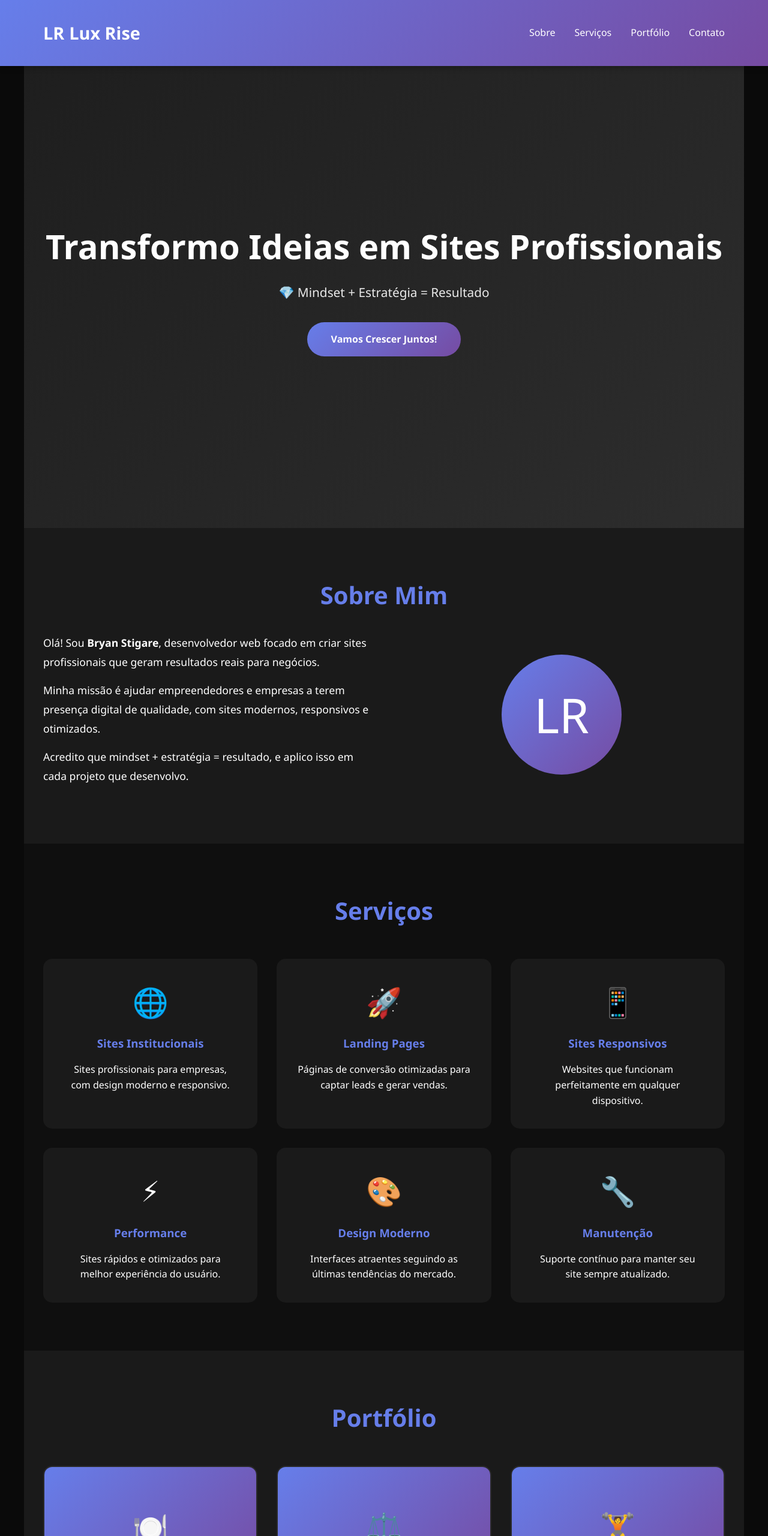
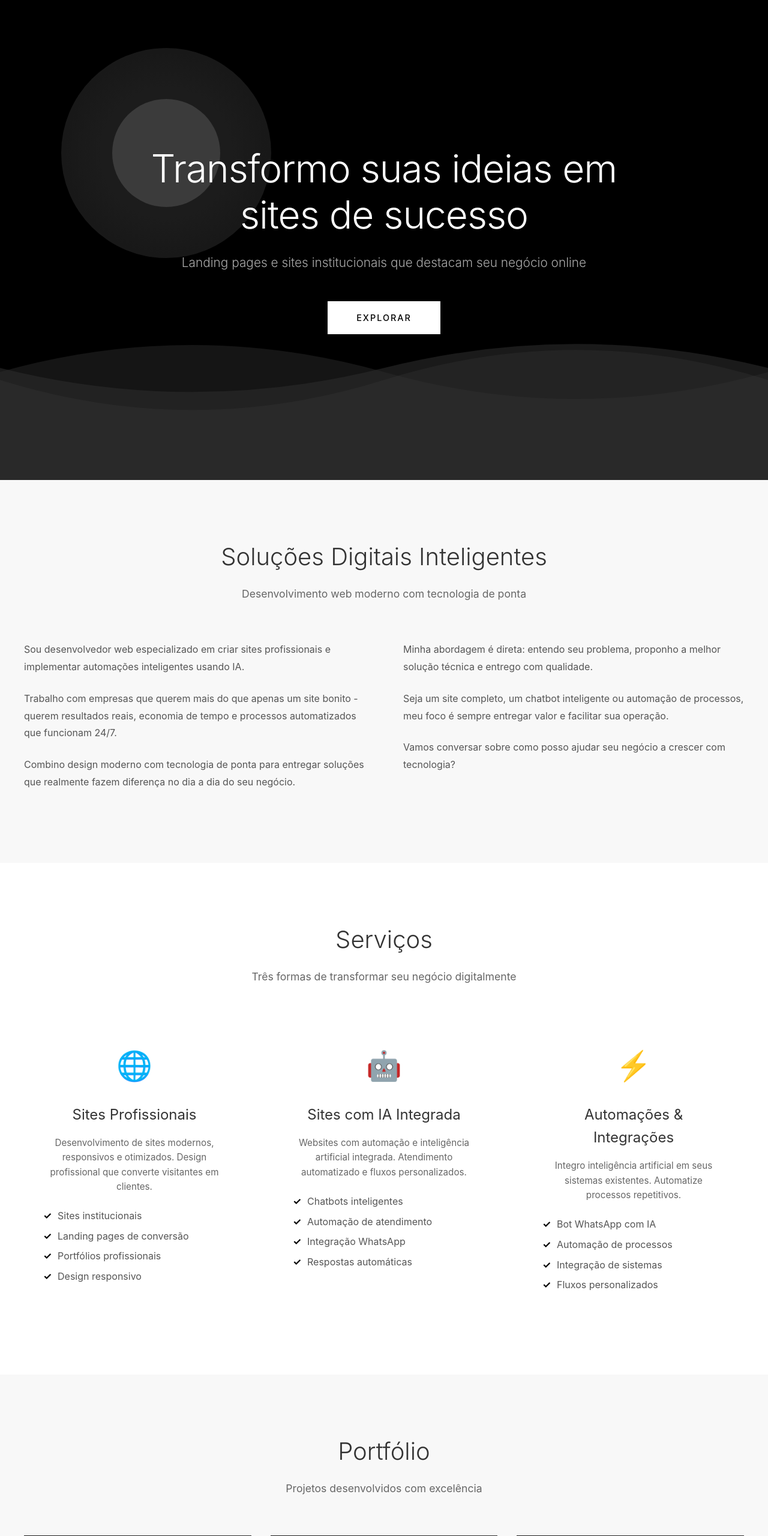
Before and after one commit to bryanstigare/luxrise-portfolio, a plain HTML site: page index.html in a window 1280 px wide. Shown: the top 2560 px of the page at 60% size. Drawn offline with Linux system fonts and the light colour scheme.

Commit message:
Update index.html

```diff
--- a/index.html
+++ b/index.html
@@ -3,7 +3,7 @@
 <head>
     <meta charset="UTF-8">
     <meta name="viewport" content="width=device-width, initial-scale=1.0">
-    <title>Lux Rise - Desenvolvimento Web</title>
+    <title>Lux Rise - Desenvolvimento Web & Automação</title>
     <style>
         * {
             margin: 0;
@@ -12,420 +12,462 @@
         }
 
         body {
-            font-family: 'Segoe UI', Tahoma, Geneva, Verdana, sans-serif;
+            font-family: -apple-system, BlinkMacSystemFont, 'Segoe UI', 'Helvetica', Arial, sans-serif;
             line-height: 1.6;
             color: #333;
-            background: #0a0a0a;
+            overflow-x: hidden;
         }
 
-        header {
-            background: linear-gradient(135deg, #667eea 0%, #764ba2 100%);
-            color: white;
-            padding: 2rem 0;
-            position: fixed;
-            width: 100%;
-            top: 0;
-            z-index: 1000;
-            box-shadow: 0 2px 10px rgba(0,0,0,0.3);
+        .hero {
+            min-height: 100vh;
+            background: #000;
+            display: flex;
+            align-items: center;
+            justify-content: center;
+            position: relative;
+            overflow: hidden;
         }
 
-        nav {
-            max-width: 1200px;
-            margin: 0 auto;
-            padding: 0 2rem;
-            display: flex;
-            justify-content: space-between;
-            align-items: center;
+        .hero-background {
+            position: absolute;
+            top: 0;
+            left: 0;
+            width: 100%;
+            height: 100%;
+            z-index: 1;
         }
 
-        .logo {
-            font-size: 1.8rem;
-            font-weight: bold;
-            display: flex;
-            align-items: center;
-            gap: 0.5rem;
+        .circle {
+            position: absolute;
+            border-radius: 50%;
         }
 
-        .nav-links {
-            display: flex;
-            gap: 2rem;
-            list-style: none;
-        }
-
-        .nav-links a {
-            color: white;
-            text-decoration: none;
-            transition: opacity 0.3s;
-        }
-
-        .nav-links a:hover {
+        .circle-1 {
+            width: 350px;
+            height: 350px;
+            background: radial-gradient(circle, #2a2a2a 0%, #1a1a1a 100%);
+            top: 10%;
+            left: 8%;
             opacity: 0.8;
         }
 
+        .circle-inner {
+            position: absolute;
+            width: 180px;
+            height: 180px;
+            background: #4a4a4a;
+            border-radius: 50%;
+            top: 50%;
+            left: 50%;
+            transform: translate(-50%, -50%);
+        }
+
+        .wave {
+            position: absolute;
+            bottom: 0;
+            left: 0;
+            width: 100%;
+            height: 40%;
+        }
+
+        .wave-path {
+            fill: #1a1a1a;
+        }
+
+        .wave-2 {
+            opacity: 0.5;
+            height: 45%;
+        }
+
+        .wave-2 .wave-path {
+            fill: #2a2a2a;
+        }
+
+        .wave-3 {
+            opacity: 0.3;
+            height: 50%;
+        }
+
+        .wave-3 .wave-path {
+            fill: #3a3a3a;
+        }
+
+        .hero-content {
+            position: relative;
+            z-index: 10;
+            text-align: center;
+            color: white;
+            padding: 2rem;
+            max-width: 900px;
+        }
+
+        .hero h1 {
+            font-size: 4rem;
+            font-weight: 300;
+            margin-bottom: 1.5rem;
+            letter-spacing: -1px;
+            line-height: 1.2;
+        }
+
+        .hero p {
+            font-size: 1.3rem;
+            color: #aaa;
+            margin-bottom: 3rem;
+            font-weight: 300;
+        }
+
+        .cta-button {
+            display: inline-block;
+            padding: 1rem 3rem;
+            background: white;
+            color: #000;
+            text-decoration: none;
+            text-transform: uppercase;
+            letter-spacing: 2px;
+            font-size: 0.9rem;
+            font-weight: 500;
+            transition: all 0.3s ease;
+        }
+
+        .cta-button:hover {
+            background: #f0f0f0;
+            transform: translateY(-2px);
+            box-shadow: 0 10px 30px rgba(255,255,255,0.1);
+        }
+
         section {
-            padding: 5rem 2rem;
+            padding: 6rem 2rem;
+        }
+
+        .container {
             max-width: 1200px;
             margin: 0 auto;
         }
 
-        .hero {
-            min-height: 100vh;
-            display: flex;
-            align-items: center;
-            justify-content: center;
+        .section-title {
             text-align: center;
-            background: linear-gradient(135deg, #1e1e1e 0%, #2d2d2d 100%);
-            color: white;
-            margin-top: 80px;
+            font-size: 2.5rem;
+            margin-bottom: 1rem;
+            font-weight: 300;
         }
 
-        .hero-content h1 {
-            font-size: 3.5rem;
-            margin-bottom: 1rem;
-            animation: fadeInUp 1s ease;
-        }
-
-        .hero-content p {
-            font-size: 1.3rem;
-            margin-bottom: 2rem;
-            opacity: 0.9;
-            animation: fadeInUp 1s ease 0.2s backwards;
-        }
-
-        .cta-button {
-            display: inline-block;
-            padding: 1rem 2.5rem;
-            background: linear-gradient(135deg, #667eea 0%, #764ba2 100%);
-            color: white;
-            text-decoration: none;
-            border-radius: 50px;
-            font-weight: bold;
-            transition: transform 0.3s, box-shadow 0.3s;
-            animation: fadeInUp 1s ease 0.4s backwards;
-        }
-
-        .cta-button:hover {
-            transform: translateY(-3px);
-            box-shadow: 0 10px 30px rgba(102, 126, 234, 0.4);
+        .section-subtitle {
+            text-align: center;
+            color: #666;
+            font-size: 1.1rem;
+            margin-bottom: 4rem;
         }
 
         .about {
-            background: #1a1a1a;
-            color: white;
+            background: #f8f8f8;
         }
 
-        .about h2 {
-            font-size: 2.5rem;
-            margin-bottom: 2rem;
-            text-align: center;
-            color: #667eea;
-        }
-
-        .about-content {
+        .about-grid {
             display: grid;
             grid-template-columns: 1fr 1fr;
-            gap: 3rem;
-            align-items: center;
+            gap: 4rem;
+            align-items: start;
         }
 
         .about-text p {
-            font-size: 1.1rem;
-            margin-bottom: 1rem;
+            margin-bottom: 1.5rem;
             line-height: 1.8;
+            color: #555;
         }
 
         .services {
-            background: #0f0f0f;
-            color: white;
+            background: white;
         }
 
-        .services h2 {
-            font-size: 2.5rem;
-            margin-bottom: 3rem;
-            text-align: center;
-            color: #667eea;
-        }
-
-        .service-grid {
+        .services-grid {
             display: grid;
-            grid-template-columns: repeat(auto-fit, minmax(280px, 1fr));
-            gap: 2rem;
+            grid-template-columns: repeat(3, 1fr);
+            gap: 3rem;
         }
 
         .service-card {
-            background: #1a1a1a;
+            text-align: center;
             padding: 2rem;
-            border-radius: 15px;
-            text-align: center;
-            transition: transform 0.3s, box-shadow 0.3s;
-            border: 2px solid transparent;
+            transition: transform 0.3s;
         }
 
         .service-card:hover {
             transform: translateY(-10px);
-            box-shadow: 0 10px 30px rgba(102, 126, 234, 0.3);
-            border-color: #667eea;
         }
 
         .service-icon {
             font-size: 3rem;
-            margin-bottom: 1rem;
+            margin-bottom: 1.5rem;
         }
 
         .service-card h3 {
+            font-size: 1.5rem;
             margin-bottom: 1rem;
-            color: #667eea;
+            font-weight: 400;
+        }
+
+        .service-card p {
+            color: #666;
+            line-height: 1.6;
+            font-size: 0.95rem;
+        }
+
+        .service-features {
+            margin-top: 1.5rem;
+            text-align: left;
+        }
+
+        .service-features li {
+            color: #555;
+            margin-bottom: 0.5rem;
+            list-style: none;
+            padding-left: 1.5rem;
+            position: relative;
+        }
+
+        .service-features li:before {
+            content: "✓";
+            position: absolute;
+            left: 0;
+            color: #000;
+            font-weight: bold;
         }
 
         .portfolio {
-            background: #1a1a1a;
-            color: white;
-        }
-
-        .portfolio h2 {
-            font-size: 2.5rem;
-            margin-bottom: 3rem;
-            text-align: center;
-            color: #667eea;
+            background: #f8f8f8;
         }
 
         .portfolio-grid {
             display: grid;
-            grid-template-columns: repeat(auto-fit, minmax(300px, 1fr));
+            grid-template-columns: repeat(3, 1fr);
             gap: 2rem;
         }
 
         .portfolio-item {
-            background: #0f0f0f;
-            border-radius: 15px;
+            background: white;
             overflow: hidden;
             transition: transform 0.3s;
-            border: 2px solid #2a2a2a;
         }
 
         .portfolio-item:hover {
-            transform: scale(1.05);
-            border-color: #667eea;
+            transform: translateY(-5px);
+            box-shadow: 0 20px 40px rgba(0,0,0,0.1);
         }
 
         .portfolio-image {
-            height: 200px;
-            background: linear-gradient(135deg, #667eea 0%, #764ba2 100%);
+            height: 250px;
+            background: linear-gradient(135deg, #1a1a1a 0%, #3a3a3a 100%);
             display: flex;
             align-items: center;
             justify-content: center;
-            font-size: 3rem;
-            color: white;
+            font-size: 4rem;
         }
 
         .portfolio-info {
-            padding: 1.5rem;
+            padding: 2rem;
         }
 
         .portfolio-info h3 {
             margin-bottom: 0.5rem;
-            color: #667eea;
+            font-weight: 400;
+        }
+
+        .portfolio-info p {
+            color: #666;
+            font-size: 0.95rem;
         }
 
         .contact {
-            background: #0f0f0f;
+            background: #000;
             color: white;
             text-align: center;
         }
 
-        .contact h2 {
-            font-size: 2.5rem;
-            margin-bottom: 2rem;
-            color: #667eea;
+        .contact .section-title {
+            color: white;
         }
 
-        .contact p {
-            font-size: 1.2rem;
-            margin-bottom: 2rem;
+        .contact .section-subtitle {
+            color: #aaa;
         }
 
         .social-links {
             display: flex;
             justify-content: center;
             gap: 2rem;
-            margin-top: 2rem;
+            margin-top: 3rem;
         }
 
         .social-links a {
-            display: inline-flex;
-            align-items: center;
-            gap: 0.5rem;
             padding: 1rem 2rem;
-            background: #1a1a1a;
-            color: white;
+            background: white;
+            color: #000;
             text-decoration: none;
-            border-radius: 50px;
-            transition: transform 0.3s, background 0.3s;
-            border: 2px solid #667eea;
+            transition: all 0.3s;
+            text-transform: uppercase;
+            font-size: 0.9rem;
+            letter-spacing: 1px;
         }
 
         .social-links a:hover {
-            transform: translateY(-5px);
-            background: linear-gradient(135deg, #667eea 0%, #764ba2 100%);
+            background: #f0f0f0;
+            transform: translateY(-3px);
         }
 
         footer {
             background: #000;
-            color: white;
+            color: #666;
             text-align: center;
             padding: 2rem;
+            border-top: 1px solid #222;
         }
 
-        @keyframes fadeInUp {
-            from {
-                opacity: 0;
-                transform: translateY(30px);
-            }
-            to {
-                opacity: 1;
-                transform: translateY(0);
-            }
-        }
-
-        @media (max-width: 768px) {
-            .hero-content h1 {
+        @media (max-width: 968px) {
+            .hero h1 {
                 font-size: 2.5rem;
             }
 
-            .about-content {
+            .about-grid,
+            .services-grid,
+            .portfolio-grid {
                 grid-template-columns: 1fr;
             }
 
-            .nav-links {
-                display: none;
-            }
-
-            section {
-                padding: 3rem 1rem;
+            .social-links {
+                flex-direction: column;
+                align-items: center;
             }
         }
     </style>
 </head>
 <body>
-    <header>
-        <nav>
-            <div class="logo">
-                <span>LR</span>
-                <span>Lux Rise</span>
+    <section class="hero">
+        <div class="hero-background">
+            <div class="circle circle-1">
+                <div class="circle-inner"></div>
             </div>
-            <ul class="nav-links">
-                <li><a href="#sobre">Sobre</a></li>
-                <li><a href="#servicos">Serviços</a></li>
-                <li><a href="#portfolio">Portfólio</a></li>
-                <li><a href="#contato">Contato</a></li>
-            </ul>
-        </nav>
-    </header>
-
-    <section class="hero">
+            <svg class="wave" viewBox="0 0 1200 120" preserveAspectRatio="none">
+                <path class="wave-path" d="M0,50 Q300,80 600,50 T1200,50 L1200,120 L0,120 Z"></path>
+            </svg>
+            <svg class="wave wave-2" viewBox="0 0 1200 120" preserveAspectRatio="none">
+                <path class="wave-path" d="M0,60 Q300,30 600,60 T1200,60 L1200,120 L0,120 Z"></path>
+            </svg>
+            <svg class="wave wave-3" viewBox="0 0 1200 120" preserveAspectRatio="none">
+                <path class="wave-path" d="M0,70 Q300,100 600,70 T1200,70 L1200,120 L0,120 Z"></path>
+            </svg>
+        </div>
         <div class="hero-content">
-            <h1>Transformo Ideias em Sites Profissionais</h1>
-            <p>💎 Mindset + Estratégia = Resultado</p>
-            <a href="#contato" class="cta-button">Vamos Crescer Juntos!</a>
+            <h1>Transformo suas ideias em sites de sucesso</h1>
+            <p>Landing pages e sites institucionais que destacam seu negócio online</p>
+            <a href="#servicos" class="cta-button">Explorar</a>
         </div>
     </section>
 
     <section id="sobre" class="about">
-        <h2>Sobre Mim</h2>
-        <div class="about-content">
+        <div class="container">
+            <h2 class="section-title">Soluções Digitais Inteligentes</h2>
+            <p class="section-subtitle">Desenvolvimento web moderno com tecnologia de ponta</p>
+            <div class="about-grid">
                 <div class="about-text">
-                <p>Olá! Sou <strong>Bryan Stigare</strong>, desenvolvedor web focado em criar sites profissionais que geram resultados reais para negócios.</p>
-                <p>Minha missão é ajudar empreendedores e empresas a terem presença digital de qualidade, com sites modernos, responsivos e otimizados.</p>
-                <p>Acredito que mindset + estratégia = resultado, e aplico isso em cada projeto que desenvolvo.</p>
+                    <p>Sou desenvolvedor web especializado em criar sites profissionais e implementar automações inteligentes usando IA.</p>
+                    <p>Trabalho com empresas que querem mais do que apenas um site bonito - querem resultados reais, economia de tempo e processos automatizados que funcionam 24/7.</p>
+                    <p>Combino design moderno com tecnologia de ponta para entregar soluções que realmente fazem diferença no dia a dia do seu negócio.</p>
                 </div>
-            <div class="about-image">
-                <div style="width: 200px; height: 200px; background: linear-gradient(135deg, #667eea 0%, #764ba2 100%); border-radius: 50%; margin: 0 auto; display: flex; align-items: center; justify-content: center; font-size: 5rem; color: white;">LR</div>
+                <div class="about-text">
+                    <p>Minha abordagem é direta: entendo seu problema, proponho a melhor solução técnica e entrego com qualidade.</p>
+                    <p>Seja um site completo, um chatbot inteligente ou automação de processos, meu foco é sempre entregar valor e facilitar sua operação.</p>
+                    <p>Vamos conversar sobre como posso ajudar seu negócio a crescer com tecnologia?</p>
+                </div>
             </div>
         </div>
     </section>
 
     <section id="servicos" class="services">
-        <h2>Serviços</h2>
-        <div class="service-grid">
+        <div class="container">
+            <h2 class="section-title">Serviços</h2>
+            <p class="section-subtitle">Três formas de transformar seu negócio digitalmente</p>
+            <div class="services-grid">
                 <div class="service-card">
                     <div class="service-icon">🌐</div>
-                <h3>Sites Institucionais</h3>
-                <p>Sites profissionais para empresas, com design moderno e responsivo.</p>
+                    <h3>Sites Profissionais</h3>
+                    <p>Desenvolvimento de sites modernos, responsivos e otimizados. Design profissional que converte visitantes em clientes.</p>
+                    <ul class="service-features">
+                        <li>Sites institucionais</li>
+                        <li>Landing pages de conversão</li>
+                        <li>Portfólios profissionais</li>
+                        <li>Design responsivo</li>
+                    </ul>
                 </div>
                 <div class="service-card">
-                <div class="service-icon">🚀</div>
-                <h3>Landing Pages</h3>
-                <p>Páginas de conversão otimizadas para captar leads e gerar vendas.</p>
-            </div>
-            <div class="service-card">
-                <div class="service-icon">📱</div>
-                <h3>Sites Responsivos</h3>
-                <p>Websites que funcionam perfeitamente em qualquer dispositivo.</p>
+                    <div class="service-icon">🤖</div>
+                    <h3>Sites com IA Integrada</h3>
+                    <p>Websites com automação e inteligência artificial integrada. Atendimento automatizado e fluxos personalizados.</p>
+                    <ul class="service-features">
+                        <li>Chatbots inteligentes</li>
+                        <li>Automação de atendimento</li>
+                        <li>Integração WhatsApp</li>
+                        <li>Respostas automáticas</li>
+                    </ul>
                 </div>
                 <div class="service-card">
                     <div class="service-icon">⚡</div>
-                <h3>Performance</h3>
-                <p>Sites rápidos e otimizados para melhor experiência do usuário.</p>
+                    <h3>Automações & Integrações</h3>
+                    <p>Integro inteligência artificial em seus sistemas existentes. Automatize processos repetitivos.</p>
+                    <ul class="service-features">
+                        <li>Bot WhatsApp com IA</li>
+                        <li>Automação de processos</li>
+                        <li>Integração de sistemas</li>
+                        <li>Fluxos personalizados</li>
+                    </ul>
                 </div>
-            <div class="service-card">
-                <div class="service-icon">🎨</div>
-                <h3>Design Moderno</h3>
-                <p>Interfaces atraentes seguindo as últimas tendências do mercado.</p>
-            </div>
-            <div class="service-card">
-                <div class="service-icon">🔧</div>
-                <h3>Manutenção</h3>
-                <p>Suporte contínuo para manter seu site sempre atualizado.</p>
             </div>
         </div>
     </section>
 
     <section id="portfolio" class="portfolio">
-        <h2>Portfólio</h2>
+        <div class="container">
+            <h2 class="section-title">Portfólio</h2>
+            <p class="section-subtitle">Projetos desenvolvidos com excelência</p>
             <div class="portfolio-grid">
                 <div class="portfolio-item">
                     <div class="portfolio-image">🍽️</div>
                     <div class="portfolio-info">
                         <h3>Restaurante Gourmet</h3>
-                    <p>Site institucional com cardápio digital e reservas online.</p>
+                        <p>Site institucional com cardápio digital e sistema de reservas online integrado.</p>
                     </div>
                 </div>
                 <div class="portfolio-item">
                     <div class="portfolio-image">⚖️</div>
                     <div class="portfolio-info">
                         <h3>Escritório de Advocacia</h3>
-                    <p>Website profissional com áreas de atuação e formulário de contato.</p>
+                        <p>Website profissional com áreas de atuação e formulário de contato inteligente.</p>
                     </div>
                 </div>
                 <div class="portfolio-item">
                     <div class="portfolio-image">🏋️</div>
                     <div class="portfolio-info">
                         <h3>Academia Fitness</h3>
-                    <p>Landing page para captação de alunos com planos e horários.</p>
+                        <p>Landing page para captação de alunos com chatbot automatizado.</p>
+                    </div>
                 </div>
             </div>
         </div>
     </section>
 
     <section id="contato" class="contact">
-        <h2>Vamos Trabalhar Juntos?</h2>
-        <p>Pronto para transformar seu negócio com um site profissional?</p>
-        <p>Entre em contato e vamos crescer juntos! 🚀</p>
+        <div class="container">
+            <h2 class="section-title">Vamos Trabalhar Juntos?</h2>
+            <p class="section-subtitle">Pronto para transformar seu negócio com um site profissional?</p>
             <div class="social-links">
-            <a href="https://instagram.com/luxrise5" target="_blank">
-                📷 Instagram
-            </a>
-            <a href="https://linktr.ee/luxrise5" target="_blank">
-                🔗 Links
-            </a>
-            <a href="https://www.workana.com" target="_blank">
-                💼 Workana
-            </a>
+                <a href="https://instagram.com/luxrise5" target="_blank">Instagram</a>
+                <a href="https://linktr.ee/luxrise5" target="_blank">Links</a>
+                <a href="https://www.workana.com" target="_blank">Workana</a>
+            </div>
         </div>
     </section>
 
     <footer>
-        <p>&copy; 2024 Lux Rise - Desenvolvimento Web. Todos os direitos reservados.</p>
+        <p>&copy; 2024 Lux Rise - Desenvolvimento Web & Automação. Todos os direitos reservados.</p>
     </footer>
 </body>
 </html>
```
Lines whose indentation alone changed are shown as unchanged.
